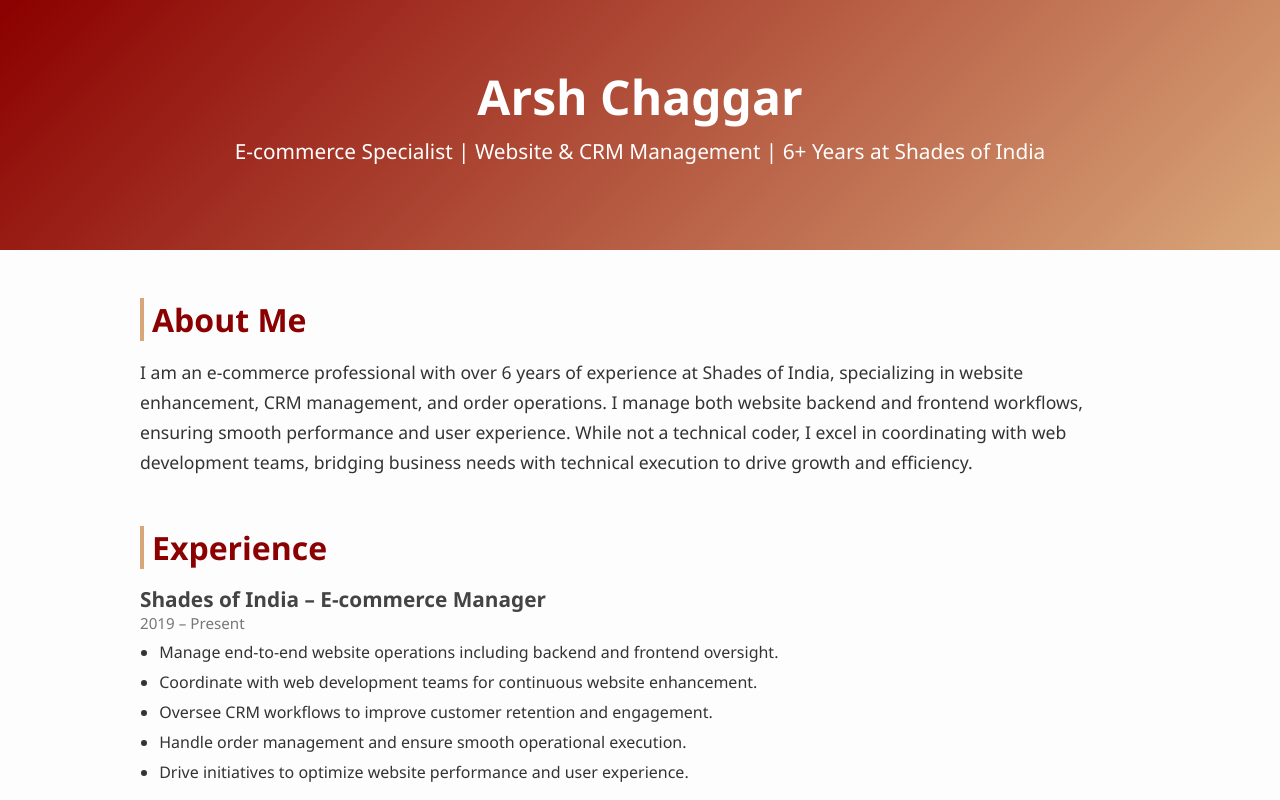
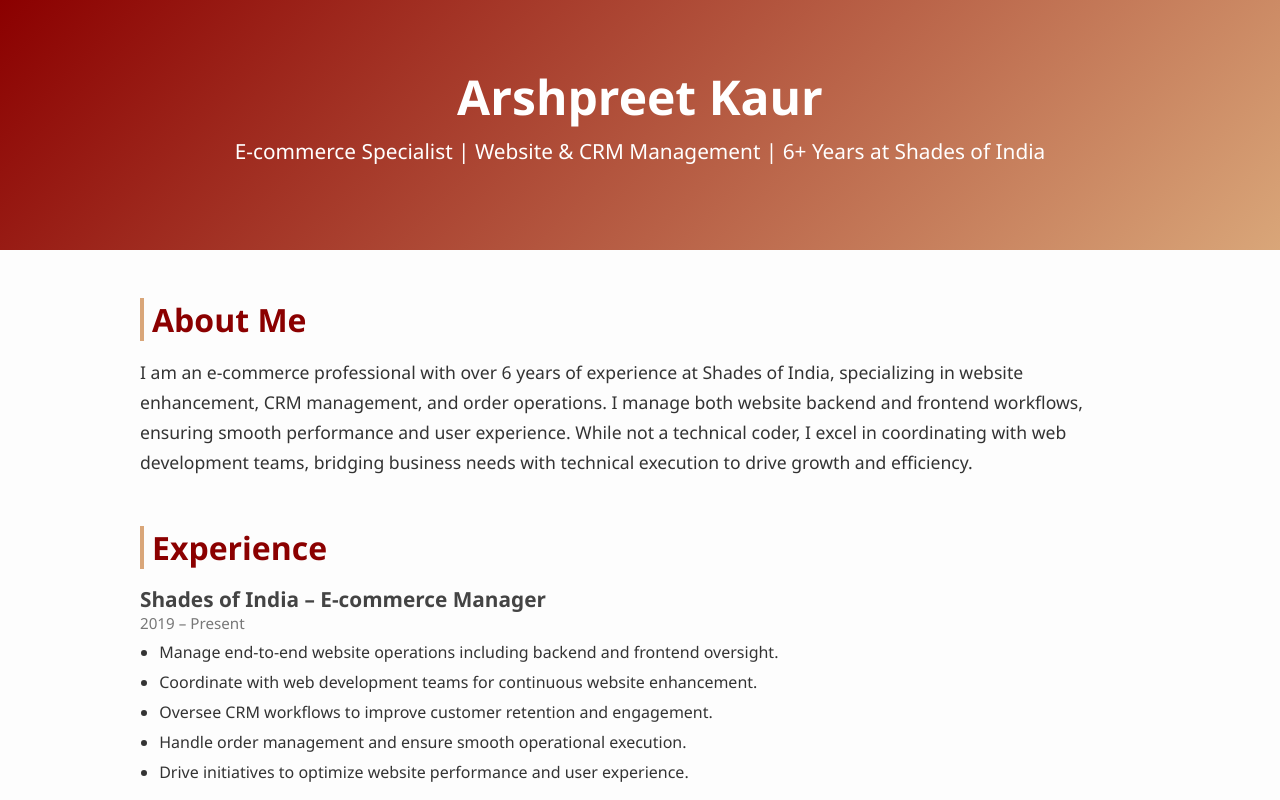
Before and after one commit to Arsh-web10/Arshpreet_Resume, a plain HTML site: page index.html in a window 1280 px wide. Shown: the top 800 px of the page. Drawn offline with Linux system fonts and the light colour scheme.

Commit message:
Update index.html

```diff
--- a/index.html
+++ b/index.html
@@ -134,7 +134,7 @@
 </head>
 <body>
   <header>
-    <h1>Arsh Chaggar</h1>
+    <h1>Arshpreet Kaur</h1>
     <p>E-commerce Specialist | Website & CRM Management | 6+ Years at Shades of India</p>
   </header>
 
```
